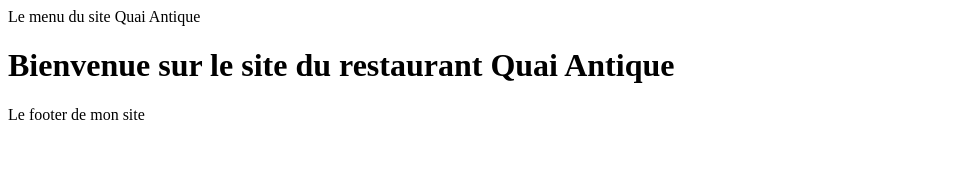
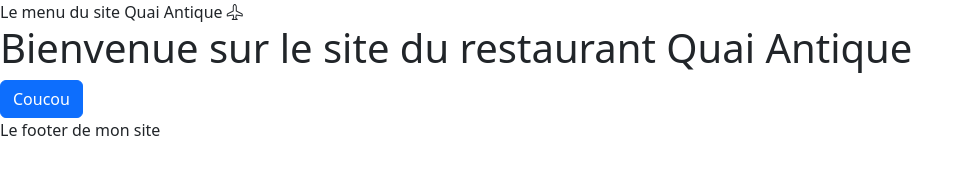
Before and after one commit to Purgeur/restoquain-antique, a website with bundled scripts: page index.html in a window 1280 px wide. Shown: the whole page, without its empty margins (0-974 px from the left). Built offline with nearby package versions, Linux system fonts and the light colour scheme; files whose address does not match are found by name.

Commit message:
install bootstrap

```diff
--- a/index.html
+++ b/index.html
@@ -3,11 +3,14 @@
 <head>
     <meta charset="UTF-8">
     <meta name="viewport" content="width=device-width, initial-scale=1.0">
+
+    <link rel="stylesheet" href="node_modules/bootstrap/dist/css/bootstrap.min.css"/>
+    <link rel="stylesheet" href="node_modules/bootstrap-icons/font/bootstrap-icons.css"/>
     <title>Document</title>
 </head>
 <body>
 
-    <header>Le menu du site Quai Antique</header>
+    <header>Le menu du site Quai Antique <i class="bi bi-airplane"></i></header>
 
 
   <main id="main-page">
@@ -18,6 +21,7 @@
    <footer>Le footer de mon site</footer>
 
  <script type="module" src="Router/router.js"></script>
+ <script src="node_modules/bootstrap/dist/js/bootstrap.bundle.min.js"></script>
 
 </body>
 </html>
--- /dev/null
+++ b/package.json
@@ -0,0 +1,6 @@
+{
+  "dependencies": {
+    "bootstrap": "^5.3.3",
+    "bootstrap-icons": "^1.11.3"
+  }
+}
--- a/pages/home.html
+++ b/pages/home.html
@@ -1 +1,3 @@
 <h1>Bienvenue sur le site du restaurant Quai Antique</h1>
+
+<bouton class="btn btn-primary">Coucou</bouton>
```
Also changed, not shown: 2 other files.
